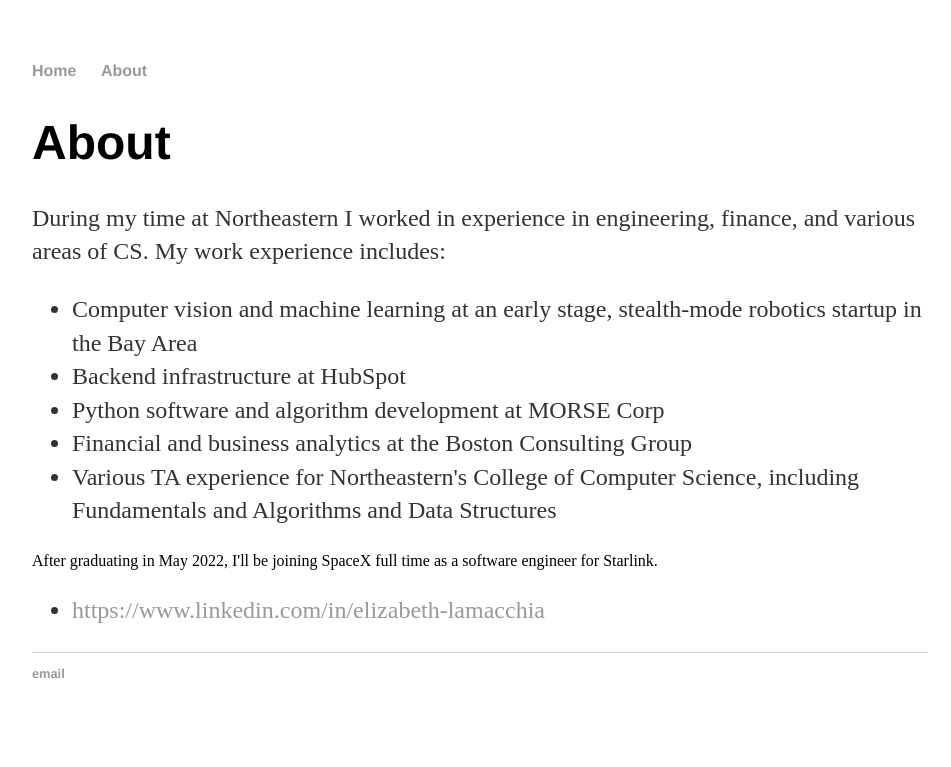
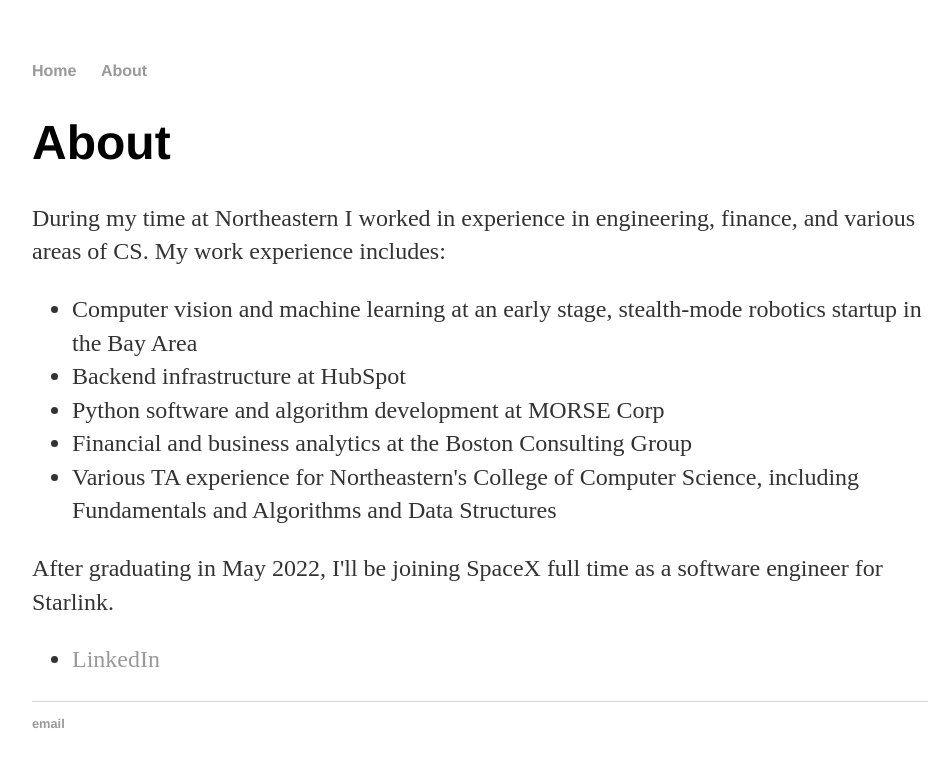
Before and after one commit to bethlamacchia/bethlamacchia.github.io, a Jekyll site: the page built from about/index.html, in a window 1280 px wide. Shown: the top 767 px of the page, without its empty margins (160-1111 px from the left). Built offline with Jekyll 4.4.1, drawn with Linux system fonts in a browser that asks for light colours; some of the changed lines change nothing that is shown.

Commit message:
Update index.html

```diff
--- a/about/index.html
+++ b/about/index.html
@@ -13,10 +13,12 @@
         <li>Financial and business analytics at the Boston Consulting Group</li>
         <li>Various TA experience for Northeastern's College of Computer Science, including Fundamentals and Algorithms and Data Structures</li>
 			</ul>
+			</p>
+<p>
 
         After graduating in May 2022, I'll be joining SpaceX full time as a software engineer for Starlink.</p>
 
 			<ul class="contacts">
-				<li><a href="#">https://www.linkedin.com/in/elizabeth-lamacchia</a></li>
+				<li><a href="https://www.linkedin.com/in/elizabeth-lamacchia">LinkedIn</a></li>
 				</ul>
 		</div>
```
